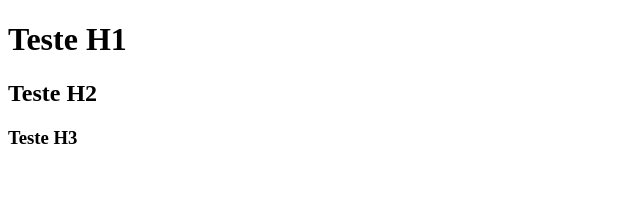
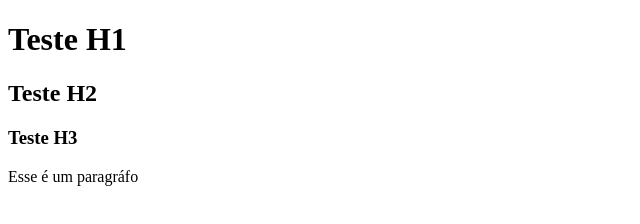
Before and after one commit to gasoaress/repositorio-teste, a plain HTML site: page index.html in a window 1280 px wide. Shown: the whole page, without its empty margins (0-640 px from the left). Drawn offline with Linux system fonts and the light colour scheme.

Commit message:
Adiciona mais testes de elementos html

```diff
--- a/index.html
+++ b/index.html
@@ -10,5 +10,6 @@
   <h1>Teste H1</h1>
   <h2>Teste H2</h2>
   <h3>Teste H3</h3>
+  <p>Esse é um paragráfo</p>
 </body>
 </html>
```
Also changed, not shown: pagina_1.html (+1 -0 lines).
